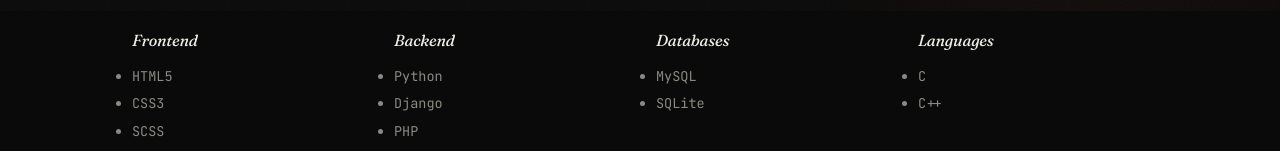
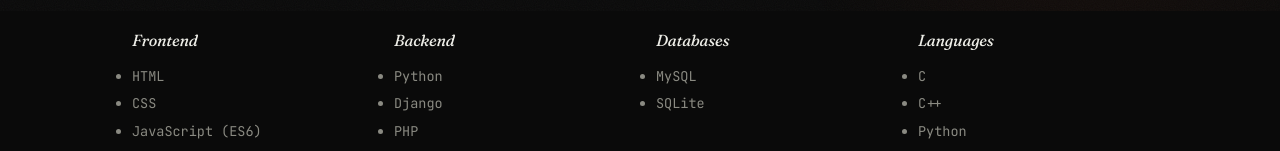
Before and after one commit to Nandhakishor2005/portfolio, a React (Vite) app: page /about in a window 1280 px wide. Shown: the part 789-940 px from the top of the page. Built offline with nearby package versions, Linux system fonts and the light colour scheme.

Commit message:
skills changed

```diff
--- a/src/pages/About.jsx
+++ b/src/pages/About.jsx
@@ -1,10 +1,10 @@
 import Reveal from '../components/Reveal.jsx'
 
 const skillGroups = [
-  { label: 'Frontend', items: ['HTML5', 'CSS3', 'SCSS', 'SASS', 'JavaScript (ES6)', 'TypeScript'] },
+  { label: 'Frontend', items: ['HTML', 'CSS', 'JavaScript (ES6)'] },
   { label: 'Backend', items: ['Python', 'Django', 'PHP'] },
   { label: 'Databases', items: ['MySQL', 'SQLite'] },
-  { label: 'Languages', items: ['C', 'C++'] },
+  { label: 'Languages', items: ['C', 'C++','Python'] },
   { label: 'Tools', items: ['Git', 'GitHub', 'VS Code'] },
   { label: 'Concepts', items: ['OOP', 'SDLC', 'Role-based Auth'] },
 ]
```
